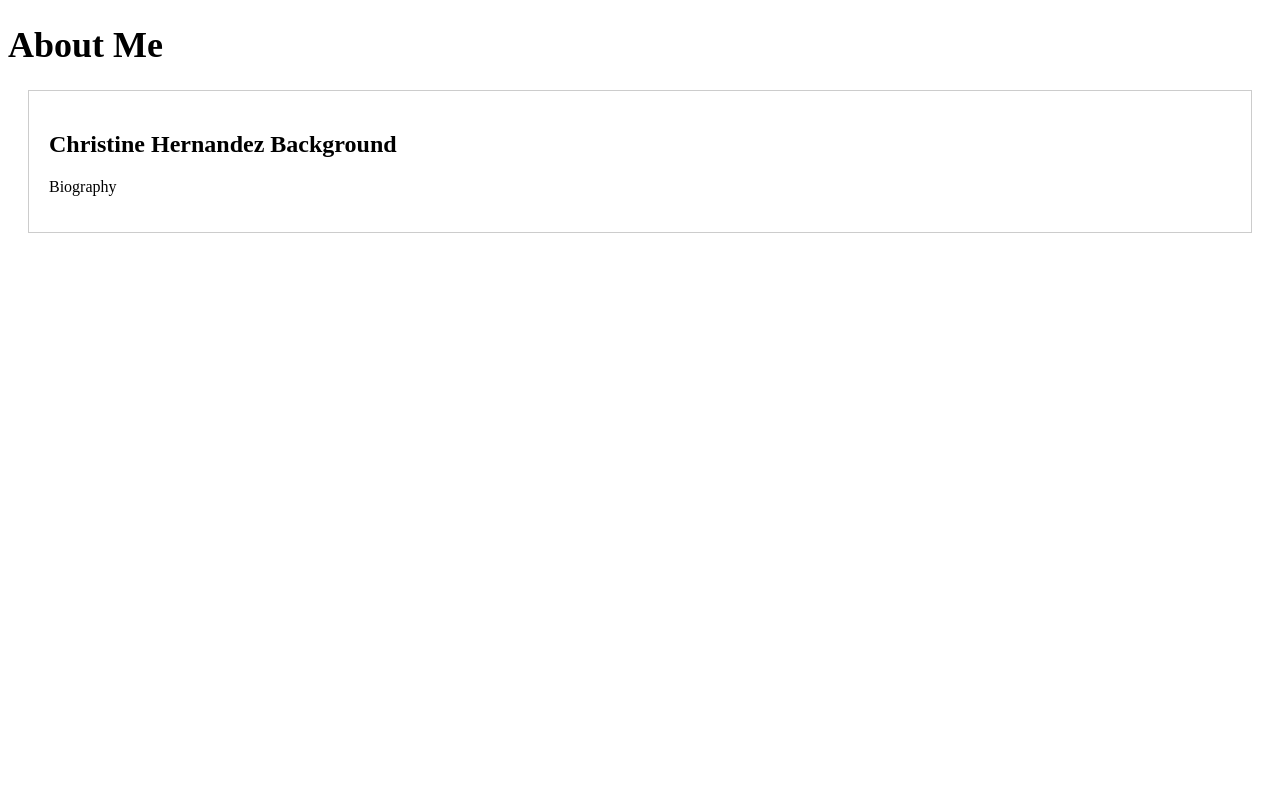
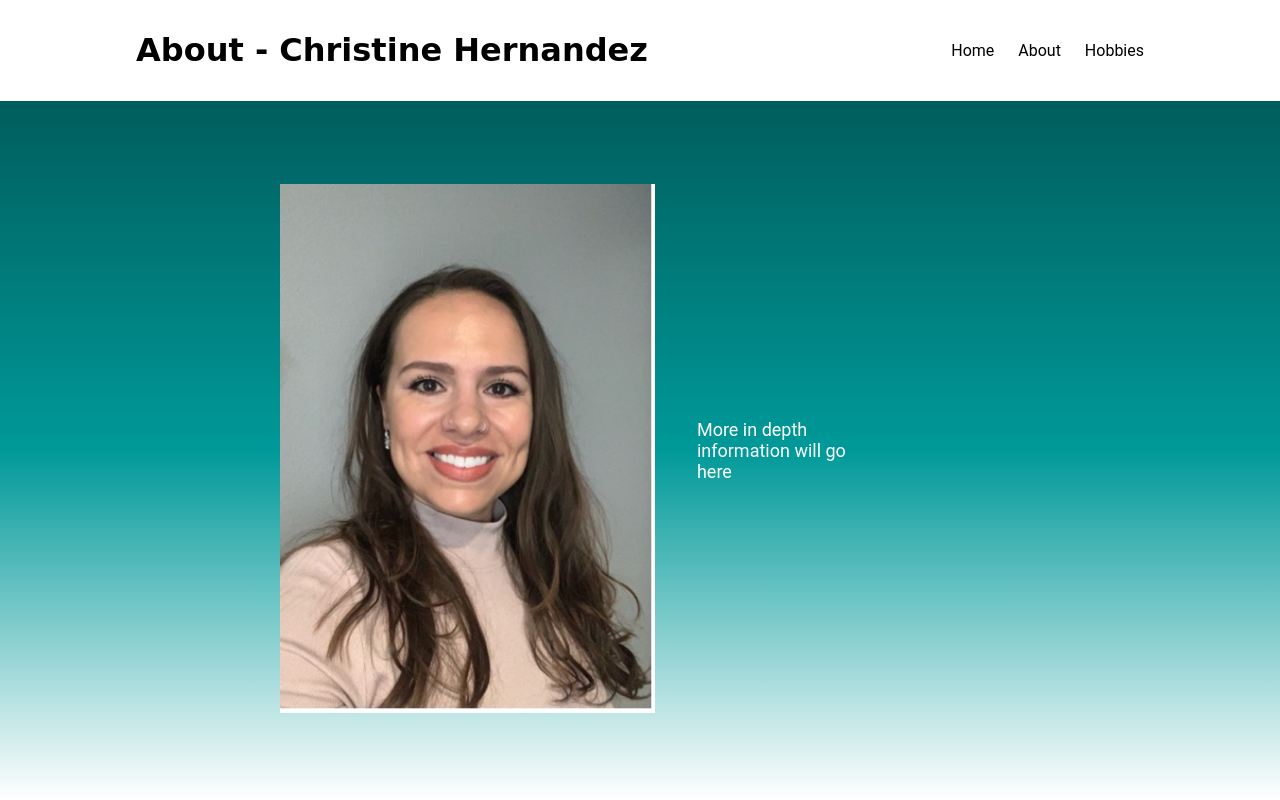
Before and after one commit to estih923/bioSite, a plain HTML site: page about.html in a window 1280 px wide. Drawn offline with Linux system fonts and the light colour scheme.

Commit message:
Update module 7

```diff
--- a/about.html
+++ b/about.html
@@ -4,13 +4,35 @@
     <meta charset="UTF-8">
     <meta name="viewport" content="width=device-width, initial-scale=1.0">
     <link rel="stylesheet" href="bioSite.css">
-    <title>About Me</title>
+    <title>Welcome to My Bio Site</title>
 </head>
 <body>
-    <h1>About Me</h1>
-    <div>
-        <h2>Christine Hernandez Background</h2>
-        <p>Biography</p>
-    </div>
+    <header>
+        <div class="banner">
+            <div class="name">
+                <h1 style="font-family: 'Brush Script MT', cursive;">About - Christine Hernandez</h1>
+            </div>
+            <div class="navigation">
+                <nav>
+                    <ul>
+                        <li><a href="index.html">Home</a></li>
+                        <li><a href="about.html">About</a></li>
+                        <li><a href="hobbies.html">Hobbies</a></li>
+                    </ul>
+                </nav>
+            </div>
+        </div>
+    </header>
+
+    <main>
+        <div class="image-instructions">
+            <div class="left-image">
+                <img src="Profile.jpg" alt="Large Image">
+            </div>
+            <div class="right-instructions">
+                <p>More in depth information will go here</p>
+            </div>
+        </div>
+    </main>
 </body>
 </html>
--- a/bioSite.css
+++ b/bioSite.css
@@ -1,13 +1,86 @@
-h1 {
-    font-size: 36px;
+
+body {
+    margin: 0;
+    padding: 0;
+    font-family: 'Roboto', sans-serif;
+    min-height: 100vh;
+    display: flex;
+    flex-direction: column;
 }
 
-h2 {
-    font-size: 24px;
+header {
+    background-color: white;
+    padding: 10px;
+    display: flex;
+    justify-content: space-between;
+    align-items: center;
 }
 
-div {
+.banner {
+    display: flex;
+    align-items: center;
+    justify-content: space-between;
+    width: 80%;
+    margin: 0 auto;
+}
+
+.name {
+    font-family: 'Brush Script MT', cursive;
+}
+
+.navigation {
+    text-align: right;
+}
+
+.navigation ul {
+    list-style-type: none;
+    margin: 0;
+    padding: 0;
+}
+
+.navigation li {
+    display: inline;
+    margin-left: 20px;
+}
+
+.navigation a {
+    text-decoration: none;
+    color: black;
+    transition: color 0.3s;
+}
+
+.navigation a:hover {
+    color: #005d5d;
+}
+
+
+main {
+    background: linear-gradient(to bottom, #005d5d, #009999, white);
     padding: 20px;
-    border: 1px solid #ccc;
-    margin: 20px;
+    flex-grow: 1;
+    display: flex;
+    flex-direction: column;
+    justify-content: center;
+    align-items: center;
 }
+
+
+.image-instructions {
+    display: flex;
+    justify-content: center;
+    align-items: center;
+}
+
+.left-image img {
+    max-width: 90%;
+    margin-right: 20px;
+
+}
+
+
+.right-instructions p {
+    font-size: 18px;
+    color: white;
+    text-align: left;
+    max-width: 50%;
+}
```
Also changed, not shown: hobbies.html (+28 -6 lines), index.html (+27 -5 lines), Profile.jpg (added).
